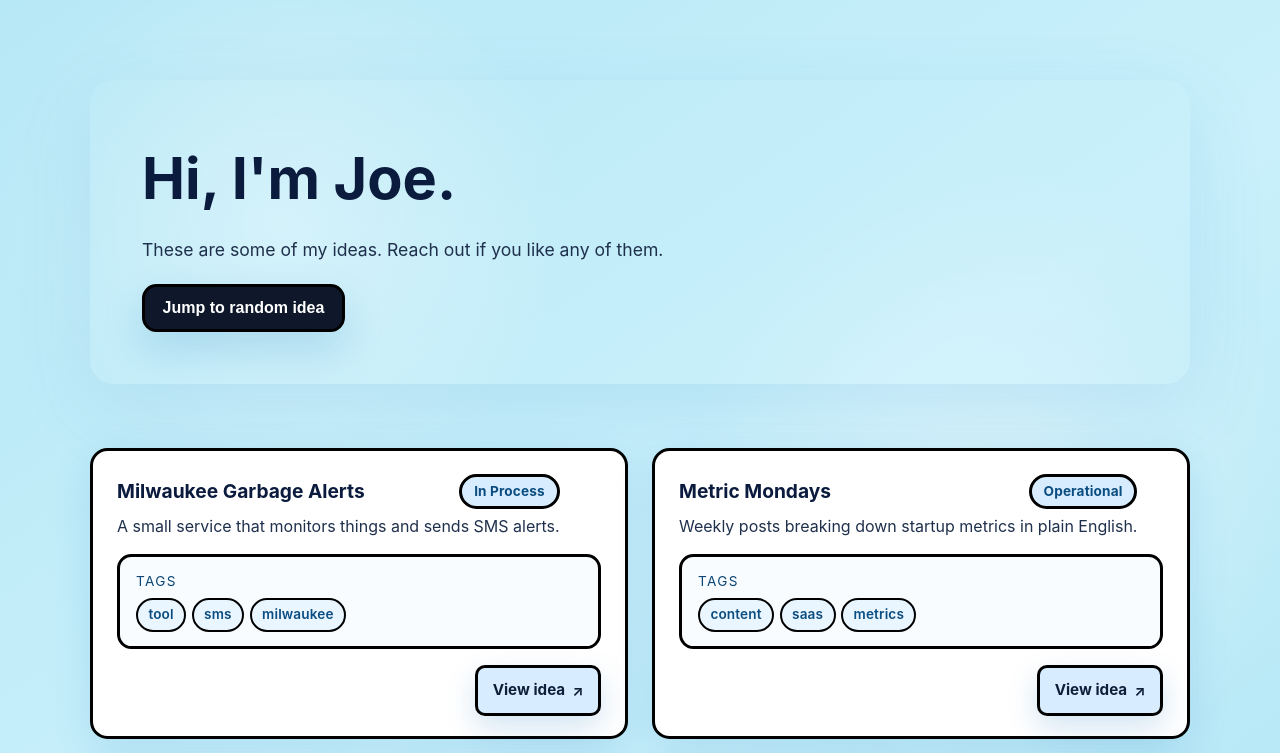
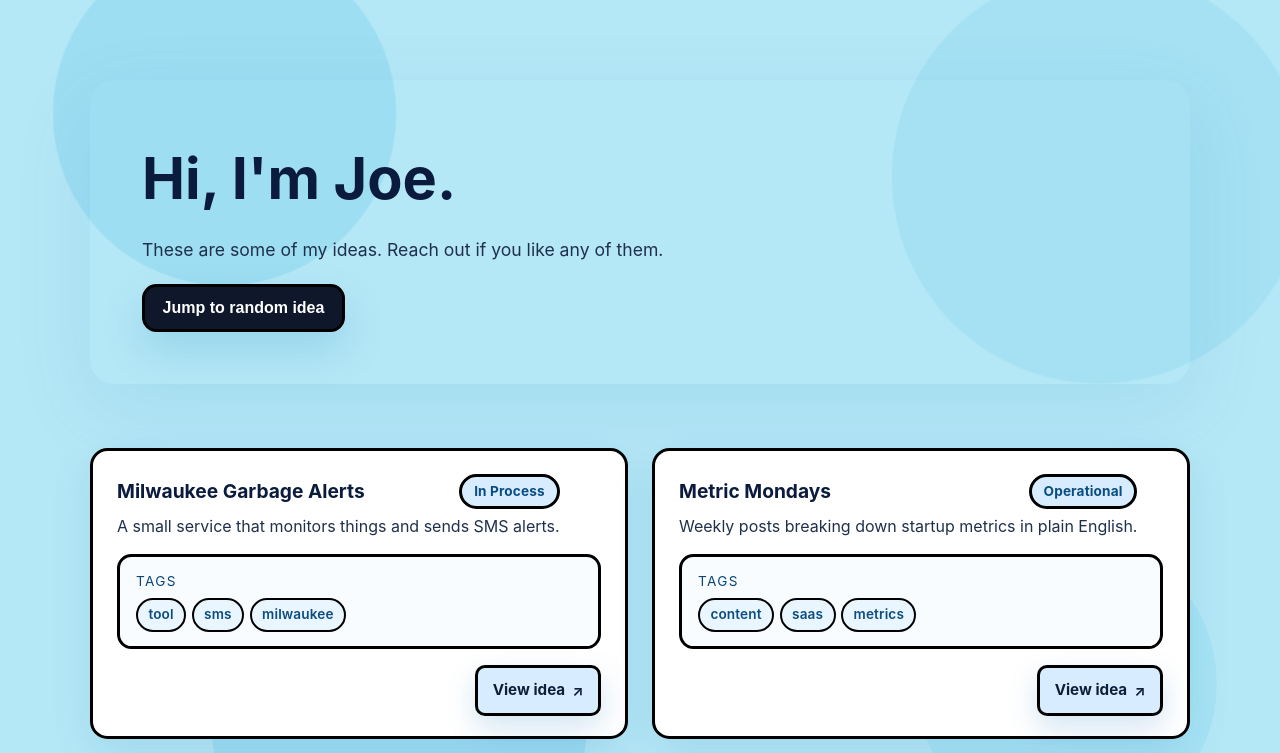
Before and after one commit to aliot011/joes-ideas, a React (Create React App) app: page / in a window 1280 px wide. Shown: the top 753 px of the page. Built offline with nearby package versions, Linux system fonts and the light colour scheme.

Commit message:
Add floating SVG circle background

```diff
--- a/src/App.css
+++ b/src/App.css
@@ -4,7 +4,7 @@
     "Segoe UI", sans-serif;
   line-height: 1.6;
   color: #0f172a;
-  background-color: #b7e8f6;
+  background-color: #b5e8f6;
   --card-border-color: #000000;
   --card-border-width: 3px;
   --surface: #f8fcff;
@@ -28,17 +28,97 @@ body,
 }
 
 body {
-  background:
-    radial-gradient(520px at 22% 28%, rgba(255, 255, 255, 0.35), transparent 55%),
-    radial-gradient(520px at 78% 60%, rgba(255, 255, 255, 0.3), transparent 60%),
-    linear-gradient(145deg, #b7e8f6 0%, #c9f0fb 60%, #b7e8f6 100%);
+  background-color: #b5e8f6;
 }
 
 .app {
+  position: relative;
   min-height: 100%;
   display: flex;
   flex-direction: column;
   color: inherit;
+  background-color: #b5e8f6;
+}
+
+.app > *:not(.floating-circles) {
+  position: relative;
+  z-index: 1;
+}
+
+.floating-circles {
+  position: fixed;
+  inset: 0;
+  overflow: hidden;
+  pointer-events: none;
+  z-index: 0;
+  background: #b5e8f6;
+}
+
+.floating-circles svg {
+  position: absolute;
+  width: 140%;
+  height: 140%;
+  top: -15%;
+  left: -15%;
+}
+
+.floating-circles .circle circle {
+  fill: #95dbf1;
+  opacity: 0.7;
+}
+
+.floating-circles .circle-1 {
+  animation: float-up 22s ease-in-out infinite;
+}
+
+.floating-circles .circle-2 {
+  animation: float-diagonal 26s ease-in-out infinite 1s;
+  opacity: 0.65;
+}
+
+.floating-circles .circle-3 {
+  animation: float-left 24s ease-in-out infinite 0.5s;
+}
+
+.floating-circles .circle-4 {
+  animation: float-up 30s ease-in-out infinite 1.5s;
+  opacity: 0.6;
+}
+
+@keyframes float-up {
+  0% {
+    transform: translate3d(0, 0, 0);
+  }
+  50% {
+    transform: translate3d(0, -28px, 0) scale(1.04);
+  }
+  100% {
+    transform: translate3d(0, 0, 0);
+  }
+}
+
+@keyframes float-diagonal {
+  0% {
+    transform: translate3d(0, 0, 0);
+  }
+  50% {
+    transform: translate3d(-26px, -18px, 0) scale(1.03);
+  }
+  100% {
+    transform: translate3d(0, 0, 0);
+  }
+}
+
+@keyframes float-left {
+  0% {
+    transform: translate3d(0, 0, 0);
+  }
+  50% {
+    transform: translate3d(24px, -22px, 0) scale(1.02);
+  }
+  100% {
+    transform: translate3d(0, 0, 0);
+  }
 }
 
 /* HERO */
--- a/src/App.tsx
+++ b/src/App.tsx
@@ -2,6 +2,7 @@ import React from "react";
 import "./App.css";
 import { Navigate, Route, Routes } from "react-router-dom";
 import Footer from "./components/Footer";
+import FloatingCircles from "./components/FloatingCircles";
 import IdeaListPage from "./pages/IdeaListPage";
 import TraceDependentsPage from "./TraceDependentsPage";
 import TraceDependentsPrivacyPolicyPage from "./TraceDependentsPrivacyPolicyPage";
@@ -10,6 +11,7 @@ import TraceDependentsTermsPage from "./TraceDependentsTermsPage";
 const App: React.FC = () => {
   return (
     <div className="app">
+      <FloatingCircles />
       <Routes>
         <Route path="/" element={<IdeaListPage />} />
         <Route path="/trace-dependents" element={<TraceDependentsPage />} />
--- /dev/null
+++ b/src/components/FloatingCircles.tsx
@@ -0,0 +1,24 @@
+import React from "react";
+
+const FloatingCircles: React.FC = () => {
+  return (
+    <div className="floating-circles" aria-hidden="true">
+      <svg viewBox="0 0 1600 1200" role="presentation" focusable="false">
+        <g className="circle circle-1">
+          <circle cx="280" cy="260" r="180" />
+        </g>
+        <g className="circle circle-2">
+          <circle cx="1220" cy="320" r="220" />
+        </g>
+        <g className="circle circle-3">
+          <circle cx="460" cy="900" r="200" />
+        </g>
+        <g className="circle circle-4">
+          <circle cx="1180" cy="860" r="160" />
+        </g>
+      </svg>
+    </div>
+  );
+};
+
+export default FloatingCircles;
```
